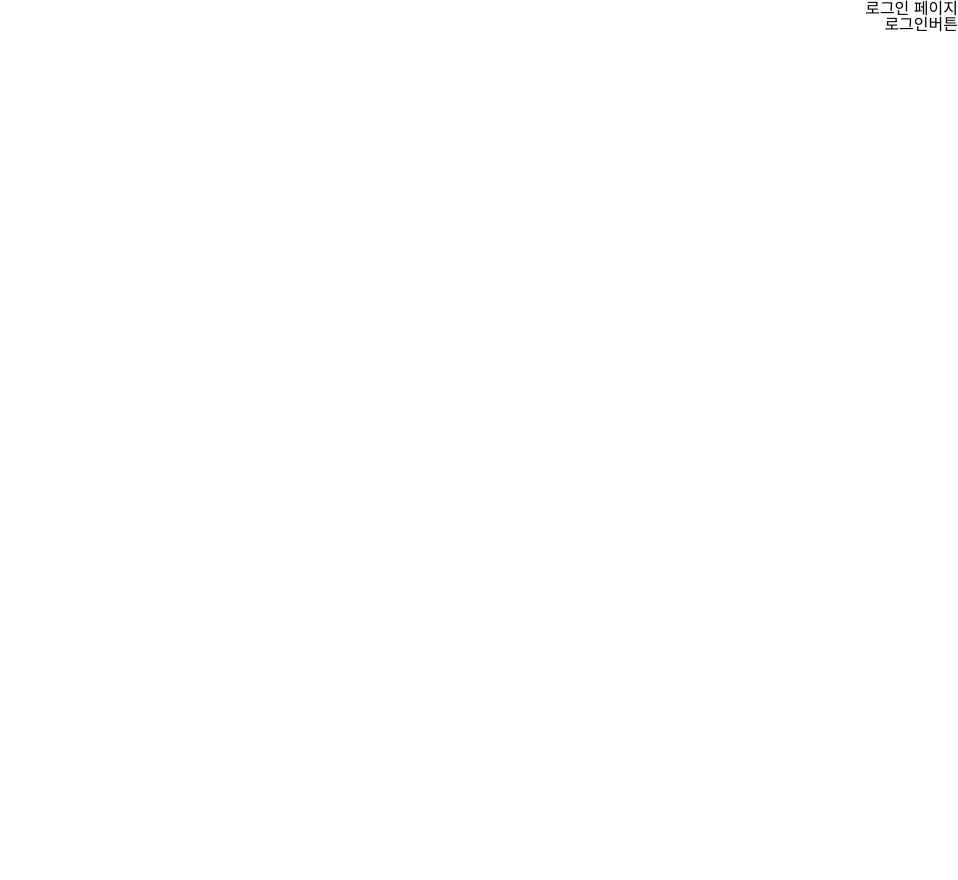
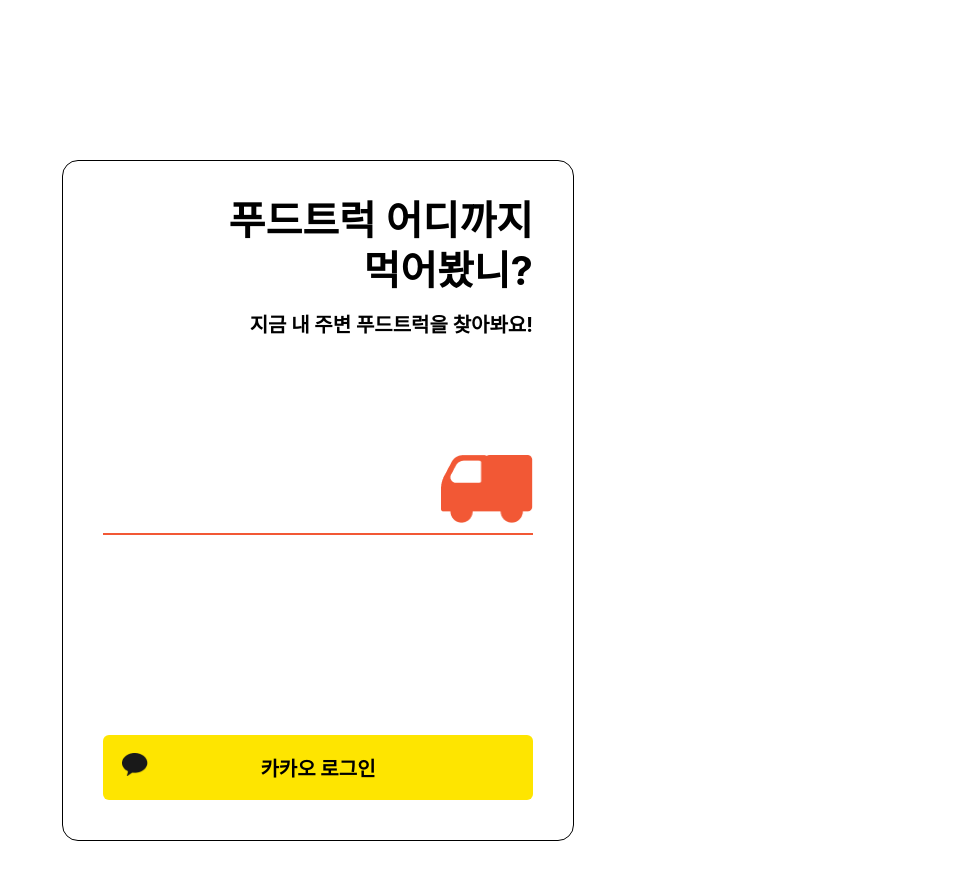
Before and after one commit to jma1020/foorang-front, a Next.js app: page /auth/login in a window 1280 px wide. Shown: the top 880 px of the page, without its empty margins (322-1280 px from the left). Before the commit the page ends 800 px from the top, so only its background shows below. Built offline with nearby package versions, Linux system fonts and the light colour scheme; a web font is replaced by a local one.

Commit message:
⚡️ 로그인 페이지 생성

```diff
--- a/src/pages/auth/login.tsx
+++ b/src/pages/auth/login.tsx
@@ -1,26 +1,72 @@
 import styled from "@emotion/styled";
 import { NextPage } from "next";
-import Link from "next/link";
+import Image from "next/image";
+import AuthBtn from "src/components/auth/AuthBtn";
+import AuthLayout from "../../../layouts/AuthLayout/AuthLayout";
 
 const LoginPage: NextPage = () => {
-  //   const onsubmit = async () => {
-  //     const res = await fetch("http://192.168.1.10:8000/users/signin/kakao");
-  //     const data = await res.json();
-  //     console.log(data);
-  //   };
-
   return (
-    <LoginSection>
-      <h1>로그인 페이지</h1>
-      <Link href={"http://192.168.1.10:8000/users/signin/kakao"} passHref>
-        <a>로그인버튼</a>
-      </Link>
-      {/* <button onClick={onsubmit}>로그인버튼</button> */}
-    </LoginSection>
+    <AuthLayout>
+      <LoginSection>
+        <div>
+          <TitleFlex>
+            <Title>푸드트럭 </Title>
+            <Title>어디까지 </Title>
+            <Title>먹어봤니?</Title>
+          </TitleFlex>
+          <Summary>지금 내 주변 푸드트럭을 찾아봐요!</Summary>
+          {/* <LoginImgBox> */}
+          <Image
+            src="/images/LoginImg.png"
+            alt="로그인 이미지"
+            width="92px"
+            height="68px"
+          />
+          {/* </LoginImgBox> */}
+          <Hr />
+          <AuthBtn icon>
+            <p>카카오 로그인</p>
+          </AuthBtn>
+        </div>
+      </LoginSection>
+    </AuthLayout>
   );
 };
 
 const LoginSection = styled.section`
   text-align: right;
 `;
+
+const TitleFlex = styled.div`
+  display: flex;
+  flex-wrap: wrap;
+  justify-content: flex-end;
+  gap: 10px;
+  margin-bottom: 1.5rem;
+`;
+
+const Title = styled.h2`
+  font-size: 40px;
+  font-weight: bold;
+`;
+
+const Summary = styled.p`
+  font-size: 20px;
+  font-weight: bold;
+  margin-bottom: 7.5rem;
+`;
+
+const LoginImgBox = styled.div`
+  position: relative;
+  width: 92px;
+  height: 68px;
+  display: flex;
+  justify-content: flex-end;
+`;
+
+const Hr = styled.hr`
+  border: 1px solid #f25835;
+  margin-bottom: 200px;
+`;
+
 export default LoginPage;
```
